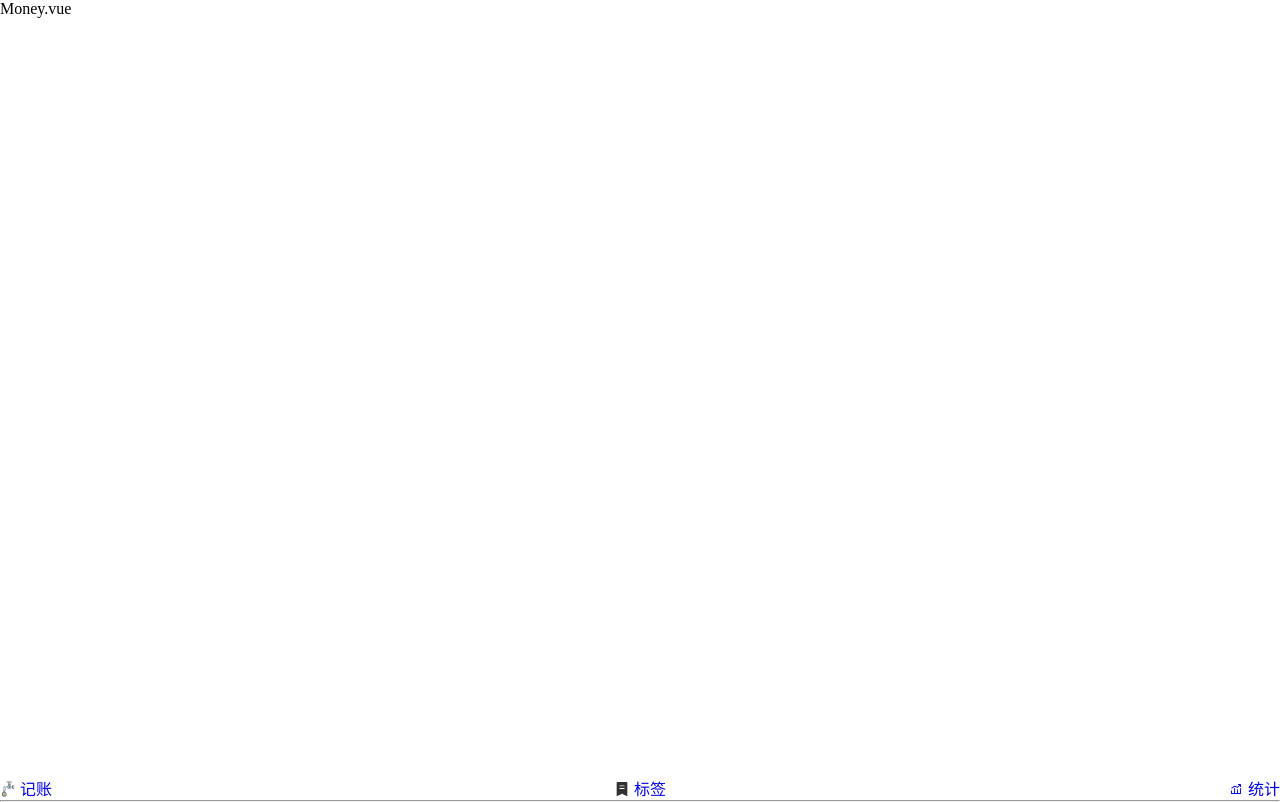
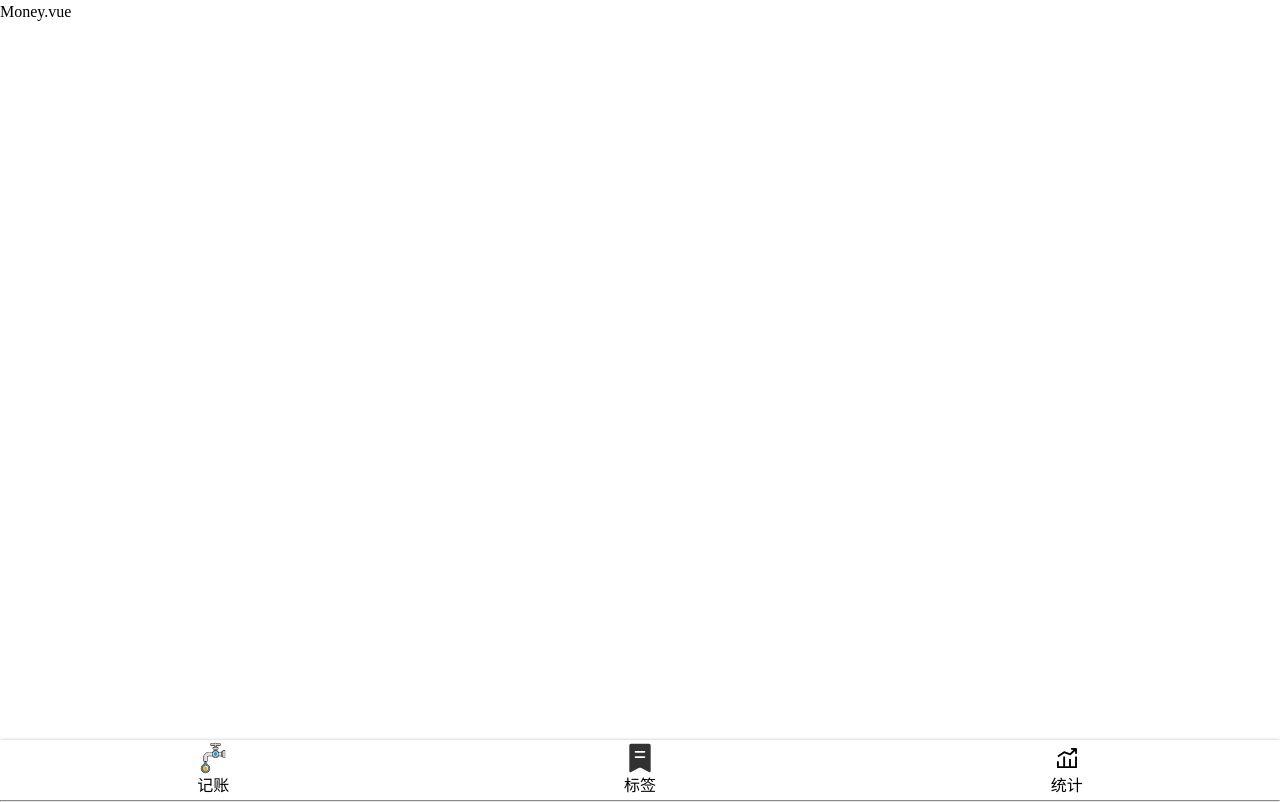
Before and after one commit to wl-1996/accounting-items-2, a Vue app: page /#/Money in a window 1280 px wide. Before the commit this address led to /#/Money. Built offline with nearby package versions, Linux system fonts and the light colour scheme.

Commit message:
给 Nav.vue 加样式

```diff
--- a/src/assets/styles/reset.scss
+++ b/src/assets/styles/reset.scss
@@ -3,9 +3,12 @@
   padding: 0;
   box-sizing: border-box;
 }
-
+body{
+  line-height: 1.5;
+}
 a {
   text-decoration: none;
+  color: inherit;
 }
 
 ul, ol {
--- a/src/components/Icon.vue
+++ b/src/components/Icon.vue
@@ -21,8 +21,8 @@
 
 <style lang="scss" scoped>
     .icon {
-        width: 1em;
-        height: 1em;
+        width: 32px;
+        height: 32px;
         vertical-align: -0.15em;
         fill: currentColor;
         overflow: hidden;
--- a/src/components/Nav.vue
+++ b/src/components/Nav.vue
@@ -1,14 +1,14 @@
 <template>
     <nav>
-        <router-link to="/money">
+        <router-link class="item" to="/money">
             <Icon name="money"/>
             记账
         </router-link>
-        <router-link to="/labels">
+        <router-link class="item" to="/labels">
             <Icon name="label"/>
             标签
         </router-link>
-        <router-link to="statistics">
+        <router-link class="item" to="statistics">
             <Icon name="statistics"/>
             统计
         </router-link>
@@ -31,6 +31,15 @@
     nav {
         display: flex;
         flex-direction: row;
-        justify-content: space-between;
+        box-shadow: 0 0 3px rgba(0,0,0,0.25);
+        justify-content: space-around;
+
+        .item {
+            padding: 2px 0;
+            display: flex;
+            flex-direction: column;
+            justify-content: center;
+            align-items: center;
+        }
     }
 </style>
```
